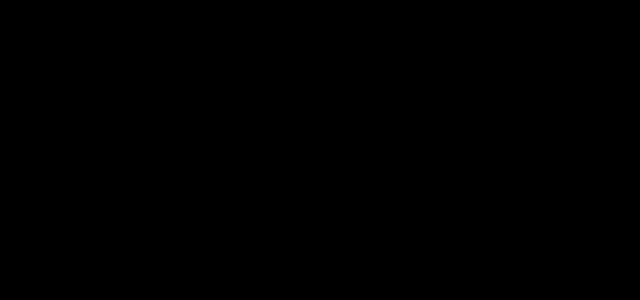
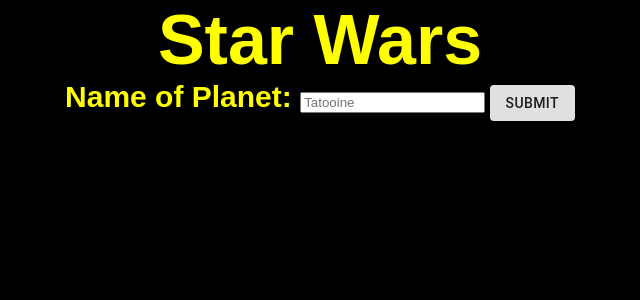
Before and after one commit to TerryParker/jeremywars-master, a React (Create React App) app: page /planet in a window 1280 px wide. Before the commit this address had no page. Shown: the top 300 px of the page, without its empty margins (320-960 px from the left). Built offline with nearby package versions, Linux system fonts and the light colour scheme; a web font is replaced by a local one.

Commit message:
server can now handle searching planets by name and there is a route set up for the new page for planets. Need to add vehicles to the server next with a page and then work on possibly a navbar for choosing between which page of searching the user would prefer.

```diff
--- a/src/App.js
+++ b/src/App.js
@@ -2,6 +2,7 @@
 import './App.css';
 import {BrowserRouter as Router, Switch, Route, Redirect} from "react-router-dom";
 import Home from './pages/home';
+import Planet from './pages/Planet';
 
 function App() {
   return (
@@ -9,6 +10,7 @@
       <Switch>
         <Redirect exact from="/" to="/home"/>
         <Route exact path="/home" component={Home}/>
+        <Route exact path="/planet" component={Planet}/>
         <Route render={() => <h1>404: Page not found</h1>}/>
       </Switch>
     </Router>
--- /dev/null
+++ b/src/components/PlanetSearch.jsx
@@ -0,0 +1,105 @@
+import React, { useState, useEffect } from 'react';
+import { Form, ListGroup} from 'react-bootstrap';
+import Button from '@material-ui/core/Button';
+import './StarWarsFont.css';
+import starwarsAudio from '../assets/starwarsTheme.mp3';
+
+function CharacterSearch () {
+    const [planet, setPlanet] = useState([]);
+    useEffect(() => console.log(planet), [planet]);
+
+   const playAudio = () => {
+        const submitAudio = document.getElementsByClassName("submit-audio")[0]
+        submitAudio.play()
+    }
+
+    const handleSubmit = event => {
+        event.preventDefault();
+        event.stopPropagation();
+        const userInput = document.getElementById('1')
+        var starWarsPlanet = userInput.value;
+        console.log(starWarsPlanet);
+        fetch(`/planets/?search=${starWarsPlanet}`, {
+        headers: {
+            "Accept": "application/json"
+        }})
+        .then(resp => resp.json()
+        .then(json => {
+            console.log(json);
+            setPlanet( json.results);
+        }));
+        playAudio();
+    }
+
+    return (
+        <>
+        <div class="starwarsFont">
+            <center>
+            <div style={{color: "yellow", fontSize:"70px"}}>Star Wars </div>
+                <div >
+                    <Form onSubmit={handleSubmit}>
+                        <Form.Label style={{color: "yellow", fontSize:"30px"}}>Name of Planet: </Form.Label>
+                        <Form.Control
+                        required
+                        type="name"
+                        id="1"
+                        placeholder="Tatooine"
+                        />
+                        {' '}
+                        <Button type="submit" variant="contained" >Submit</Button>
+                            <audio className="submit-audio">
+                                <source src={starwarsAudio}/>
+                            </audio>
+                    </Form>
+                    <div class="crawl">
+                    {
+                        planet.map(val =>(
+                            <ListGroup key={planet}>
+                            <ListGroup.Item key={val.name}>
+                                <div className="characterName">
+                                    {val.name}
+                                </div>
+                            </ListGroup.Item>
+                            <ListGroup.Item key={val.population}>
+                                <div class="attributes">
+                                    Population: {' '}
+                                    {val.population}
+                                </div>
+                            </ListGroup.Item>
+                            <ListGroup.Item key={val.diameter}>
+                                <div class="attributes">
+                                    Diameter: {' '}
+                                    {val.diameter}
+                                </div>
+                            </ListGroup.Item>
+                            <ListGroup.Item key={val.terrain}>
+                                <div class="attributes">
+                                    Terrain: {' '}
+                                    {val.terrain}
+                                </div>
+                            </ListGroup.Item>
+                            <ListGroup.Item key={val.created}>
+                                <div class="attributes">
+                                    Created: {' '}
+                                    {val.created.substr(0,10)}
+                                </div>
+                            </ListGroup.Item>
+                            <ListGroup.Item key={val.orbital_period}>
+                                <div class="attributes">
+                                    Orbital Period: {' '}
+                                    {val.orbital_period}
+                                </div>
+                            </ListGroup.Item>
+                            </ListGroup>
+                        )
+                        )
+                    }
+                    </div>
+                </div>
+            </center>
+        </div>
+        </>
+    );
+}
+
+export default CharacterSearch;
--- /dev/null
+++ b/src/pages/Planet.jsx
@@ -0,0 +1,11 @@
+import React from 'react';
+import PlanetSearch from '../components/PlanetSearch';
+
+function Planet () {
+    return (
+        <>
+        <PlanetSearch/>
+        </>
+    )
+}
+export default Planet;
```
Also changed, not shown: server.js (+12 -0 lines).
